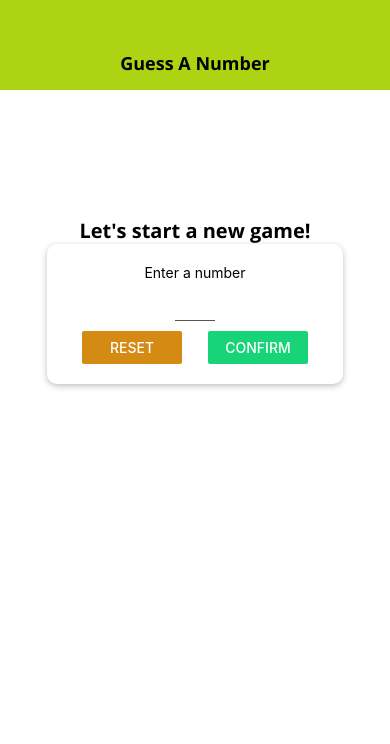
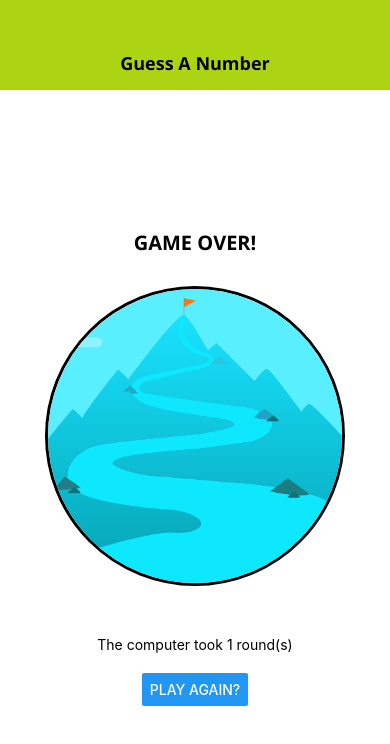
Before and after one commit to Tcoded/Guess-A-Number, a React Native app: screen / in a window 390 px wide. Shown: the top 744 px of the page. Built offline with nearby package versions, Linux system fonts and the light colour scheme.

Commit message:
added success image to Game Over
need to take out dummy win code

```diff
--- a/App.js
+++ b/App.js
@@ -40,6 +40,8 @@ export default function App() {
 
   let content = <GameStartScreen onGameStart={startGameHandler} />;
 
+  content = <GameOverScreen roundNumber={1} onRestartGame={restartGameHandler} />;
+
   if (userNumber && roundNumber === 0) {
     content = <GameActiveScreen userChoice={userNumber} onGameOver={endGameHandler} />;
   } else if (roundNumber > 0) {
--- a/screens/GameOverScreen.js
+++ b/screens/GameOverScreen.js
@@ -1,5 +1,5 @@
 import React from 'react';
-import { View, Text, StyleSheet, Button } from 'react-native';
+import { View, Text, StyleSheet, Button, Image } from 'react-native';
 
 import DefaultStyles from '../constants/defaultStyles';
 
@@ -7,7 +7,10 @@ const GameOverScreen = props => {
     return (
         <View style={styles.screen}>
             <Text style={DefaultStyles.title}>GAME OVER!</Text>
-            <Text style={DefaultStyles.bodyText, styles.centralText}>The computer took {props.roundNumber} rounds</Text>
+            <View style={styles.imageContainer}>
+                <Image source={require('../assets/game-end.png')} style={styles.image} />
+            </View>
+            <Text style={DefaultStyles.bodyText, styles.centralText}>The computer took {props.roundNumber} round(s)</Text>
             <Button title="Play again?" onPress={props.onRestartGame} />
         </View>
     );
@@ -20,7 +23,20 @@ const styles = StyleSheet.create({
         alignItems: 'center',
     },
     centralText: {
-        paddingVertical: 30
+        paddingVertical: 20
+    },
+    image: {
+        width: '100%',
+        height: '100%'
+    },
+    imageContainer: {
+        width: 300,
+        height: 300,
+        borderRadius: 150,
+        borderWidth: 3,
+        borderColor: 'black',
+        overflow: 'hidden',
+        marginVertical: 30
     }
 });
 
```
Also changed, not shown: assets/game-end.png (added).
